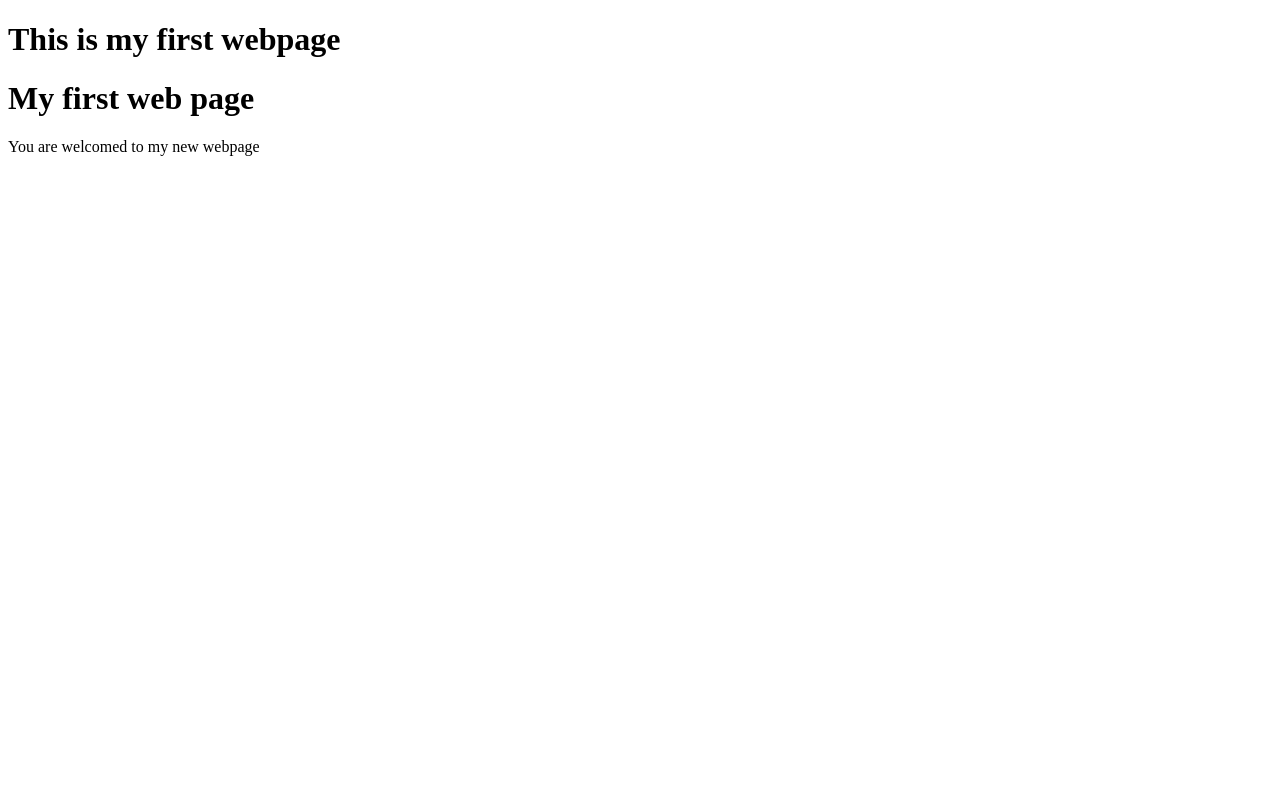
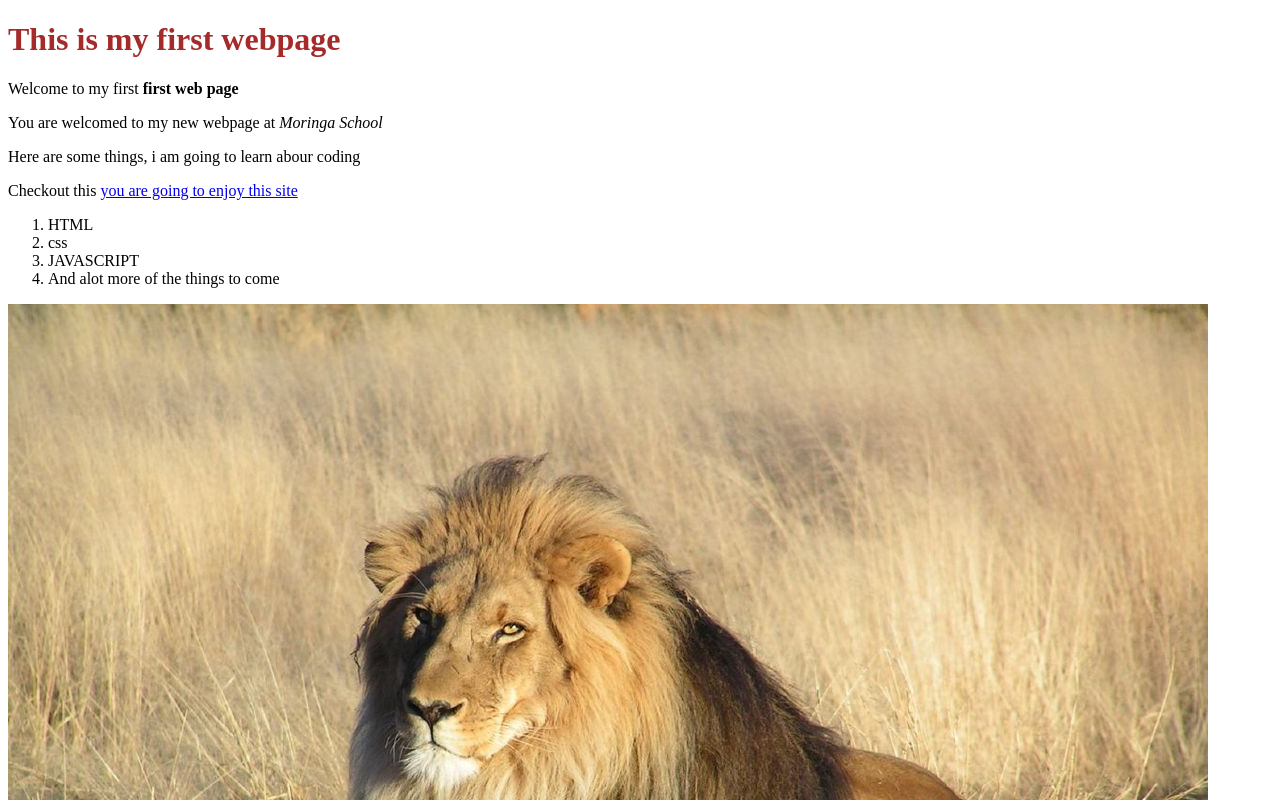
Before and after one commit to kipsr/my-first-web, a plain HTML site: page index.html in a window 1280 px wide. Shown: the top 800 px of the page. Drawn offline with Linux system fonts and the light colour scheme.

Commit message:
add css styles, links and images

```diff
--- /dev/null
+++ b/css/styles.css
@@ -0,0 +1,3 @@
+h1{
+    color: brown;
+}
--- a/index.html
+++ b/index.html
@@ -5,11 +5,23 @@
     <meta name="viewport" content="width=device-width, initial-scale=1.0">
     <meta http-equiv="X-UA-Compatible" content="ie=edge">
     <title>webpage</title>
+    <link href="css/styles.css" rel="stylesheet" type="text/css">
 </head>
 <body>
     <h1>This is my first webpage</h1>
-  <h1>My first web page</h1>
-  <p>You are welcomed to my new webpage</p>
+  <p> Welcome to my first <strong>first web page</strong> </p>
+  <p>You are welcomed to my new webpage at <em>Moringa School</em> </p>
+  <p>Here are some things, i am going to learn abour coding</p>
+  <p>Checkout this <a href="https://www.youtube.com/results?search_query=museveni+in+un">you are going to enjoy this site</a> </p>
+  <ol>
+      <li>HTML</li>
+      <li>css</li>
+      <li>JAVASCRIPT</li>
+      <li>And alot more of the things to come</li>
+  </ol>
+  <img src="lion.jpg" alt="This is a photo of a lion">
+  <img src="resort.jpg" alt="A hotel room">
+  <img src="travel.jpg" alt="A photo of a travel agency">
 
 </body>
 </html>
```
Also changed, not shown: lion.jpg (added), resort.jpg (added), travel.jpg (added).
